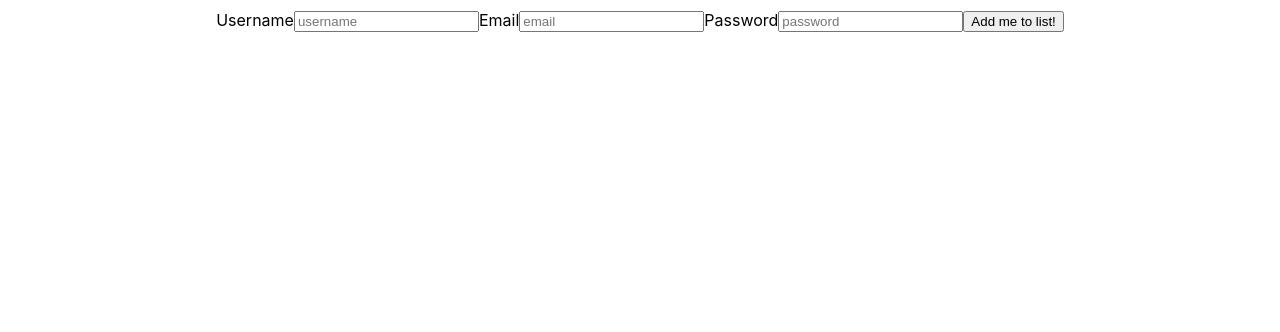
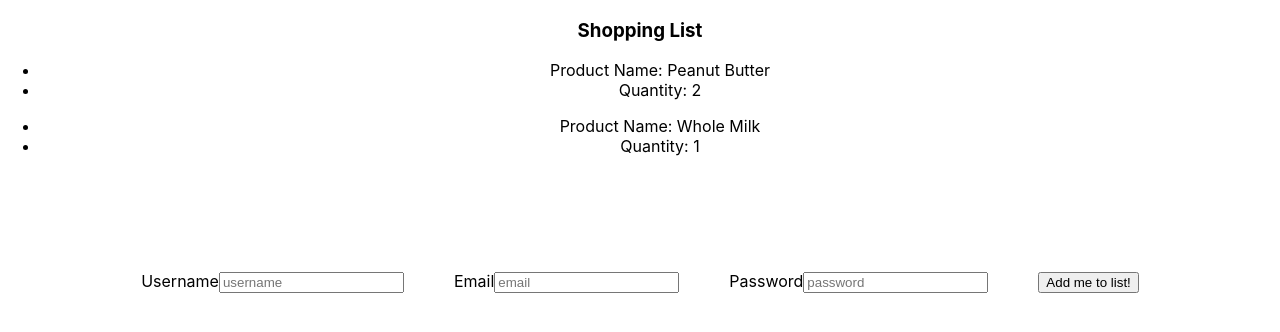
Before and after one commit to joshuamwolfe/react-forms, a React (Create React App) app: page / in a window 1280 px wide. Shown: the top 332 px of the page. Built offline with nearby package versions, Linux system fonts and the light colour scheme.

Commit message:
Started Shopping List, Made Notes

```diff
--- a/src/App.js
+++ b/src/App.js
@@ -1,9 +1,11 @@
-import logo from './logo.svg';
-import './App.css';
-import UserForm from './UserForm'
+import logo from "./logo.svg";
+import "./App.css";
+import UserForm from "./UserForm";
+import ShoppingList from "./ShoppingList";
 function App() {
   return (
     <div className="App">
+      <ShoppingList />
       <UserForm />
     </div>
   );
--- /dev/null
+++ b/src/Item.js
@@ -0,0 +1,12 @@
+import React, { useState } from "react";
+
+const Item = ({ id, name, qty }) => {
+  return (
+    <ul>
+      <li>Product Name: {name}</li>
+      <li>Quantity: {qty}</li>
+    </ul>
+  );
+};
+
+export default Item;
--- /dev/null
+++ b/src/ShoppingList.js
@@ -0,0 +1,25 @@
+import React, { useState } from "react";
+import Item from "./Item";
+
+const ShoppingList = () => {
+  const INTIAL_STATE = [
+    { id: 1, name: "Peanut Butter", qty: 2 },
+    { id: 1, name: "Whole Milk", qty: 1 },
+  ];
+  const [items, setItems] = useState(INTIAL_STATE);
+
+  return (
+    <div>
+      <h3>Shopping List</h3>
+      <div>
+        {items.map(({ id, name, qty }) => (
+          <Item id={id} name={name} qty={qty} />
+        ))}
+      </div>
+    </div>
+  );
+};
+
+export default ShoppingList;
+
+// ul>li{My Item $}*3
--- a/src/UserForm.css
+++ b/src/UserForm.css
@@ -1,3 +1,9 @@
 form {
   margin-top: 10px;
 }
+
+form input {
+  margin-bottom: 25px;
+  margin-top: 100px;
+  margin-right: 50px;
+}
```
Also changed, not shown: src/notes.txt.
